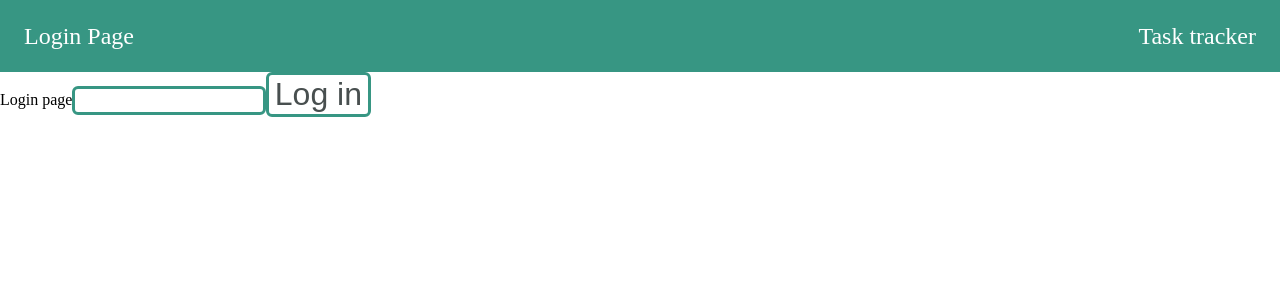
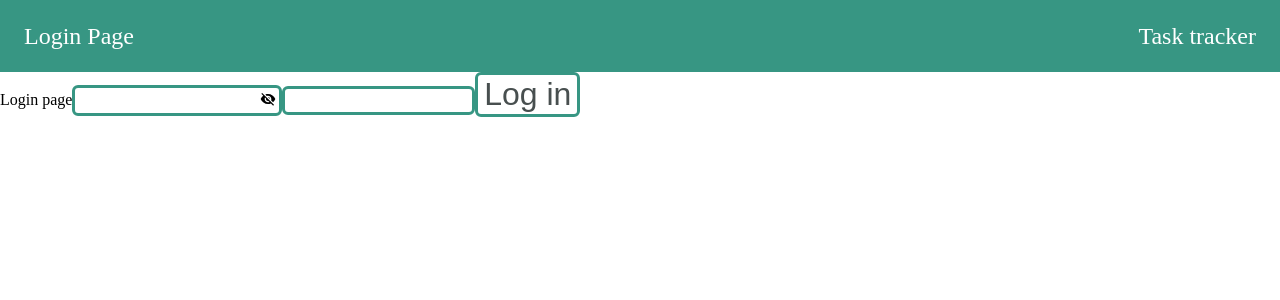
Before and after one commit to rav1ll/itis-frontend-app, a React (Create React App) app: page /login in a window 1280 px wide. Shown: the top 300 px of the page. Built offline with nearby package versions, Linux system fonts and the light colour scheme.

Commit message:
initial input

```diff
--- a/src/components/inputs/BaseInput/components.js
+++ b/src/components/inputs/BaseInput/components.js
@@ -6,7 +6,9 @@ export const StyledInput = styled.input`
 `;
 
 export const Container = styled.div`
-  display: inline-block;
+  display: inline-flex;
+  flex-direction: row;
+  align-items: center;
   padding: 0.2em;
   border: 3px solid #379683;
   border-radius: 6px;
--- /dev/null
+++ b/src/components/inputs/PasswordInput/components/VisibilityButton/components.js
@@ -0,0 +1,8 @@
+import styled from "styled-components";
+
+
+export const StyledButton = styled.button`
+  all: unset;
+  height: 1em;
+  width: 1em;
+`
--- /dev/null
+++ b/src/components/inputs/PasswordInput/components/VisibilityButton/index.js
@@ -0,0 +1,10 @@
+import React from "react";
+import {StyledButton} from "./components";
+import {ReactComponent as Visibility} from "./icons/visibility.svg";
+import {ReactComponent as VisibilityOff} from "./icons/visibilityOff.svg";
+
+export default function VisibilityButton({isHidden, ...props}) {
+    return <StyledButton {...props}>
+        {isHidden ? <Visibility/> : <VisibilityOff/>}
+    </StyledButton>
+}
--- /dev/null
+++ b/src/components/inputs/PasswordInput/index.js
@@ -0,0 +1,7 @@
+import React from "react";
+import BaseInput from "../BaseInput";
+import VisibilityButton from "./components/VisibilityButton";
+
+export function PasswordInput({isHidden, leftSlot, ...props}) {
+    return <BaseInput {...props} rightSlot={<VisibilityButton isHidden={isHidden}/>}/>
+}
--- a/src/pages/Login.js
+++ b/src/pages/Login.js
@@ -4,6 +4,7 @@ import styled from "styled-components";
 import Button from "../components/inputs/Button";
 import DefaultLayout from "../components/DefaultLayout/DefaultLayout";
 import BaseInput from "../components/inputs/BaseInput";
+import {PasswordInput} from "../components/inputs/PasswordInput";
 
 const LoginButton = styled(Button)`
   font-size: 2em;
@@ -12,6 +13,7 @@ const LoginButton = styled(Button)`
 export default function Login() {
     return <DefaultLayout title={'Login Page'}>
         Login page
+        <PasswordInput />
         <BaseInput/>
         <LoginButton >Log in</LoginButton>
     </DefaultLayout>
```
Also changed, not shown: src/components/inputs/PasswordInput/components/VisibilityButton/icons/visibility.svg (added), src/components/inputs/PasswordInput/components/VisibilityButton/icons/visibilityOff.svg (added).
